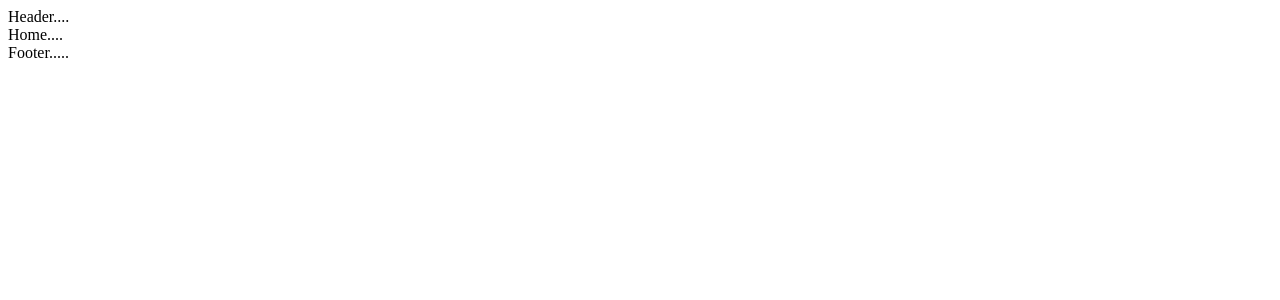
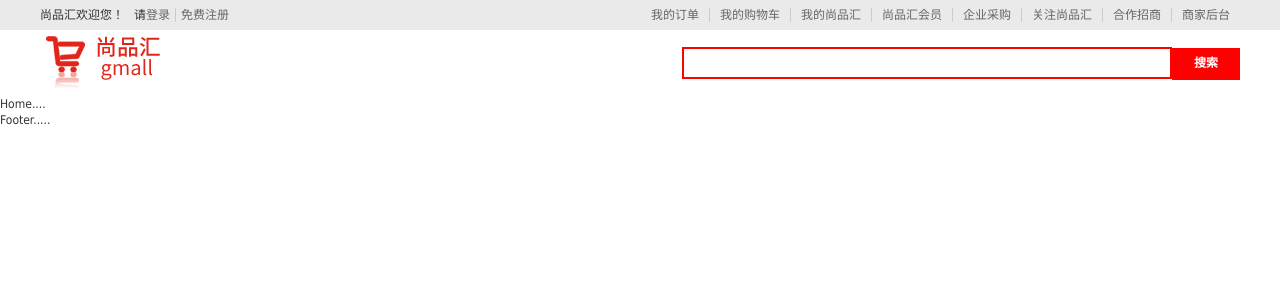
Before and after one commit to GoodGoodStudy20/pc-luxiaofan, a Vue app: page / in a window 1280 px wide. Shown: the top 300 px of the page. Built offline with nearby package versions, Linux system fonts and the light colour scheme.

Commit message:
feat:头部css样式

```diff
--- a/package.json
+++ b/package.json
@@ -18,6 +18,8 @@
     "babel-eslint": "^10.1.0",
     "eslint": "^6.7.2",
     "eslint-plugin-vue": "^6.2.2",
+    "less": "^3.12.2",
+    "less-loader": "^7.1.0",
     "vue-template-compiler": "^2.6.11"
   },
   "eslintConfig": {
--- a/src/components/Header/index.vue
+++ b/src/components/Header/index.vue
@@ -1,15 +1,116 @@
 <template>
-  <div>
-      Header....
-  </div>
+  <header class="header">
+    <div class="top">
+      <div class="container-list">
+        <div class="login-list">
+          <p>尚品汇欢迎您！</p>
+          <p>
+            <span>请</span>
+            <a href="" class="login-list-login">登录</a>
+            <a href="" class="login-list-register">免费注册</a>
+          </p>
+        </div>
+        <div class="type-list">
+          <a href="">我的订单</a>
+          <a href="">我的购物车</a>
+          <a href="">我的尚品汇</a>
+          <a href="">尚品汇会员</a>
+          <a href="">企业采购</a>
+          <a href="">关注尚品汇</a>
+          <a href="">合作招商</a>
+          <a href="">商家后台</a>
+        </div>
+      </div>
+    </div>
+    <div class="bottom">
+        <div class="bottom-logo">
+          <a href=""><img src="./images/logo.png"/></a>
+        </div>
+        <div class="bottom-search">
+            <form>
+          <input type="text" />
+          <button>搜索</button>
+          </form>
+        </div>
+      </div>
+  </header>
 </template>
 
 <script>
 export default {
-name:"Header",
-}
+  name: "Header",
+};
 </script>
 
 <style lang="less">
+.header {
+  min-width: 1200px;
+}
+.top{
+background-color: #eaeaea;
+}
+.container-list {
+  width: 1200px;
+  height: 30px;
+  line-height: 30px;
+  margin: 0 auto;
+  display: flex;
+  justify-content: space-between;
+}
+.login-list {
+  display: flex;
+  span {
+    padding-left: 10px;
+  }
+}
+.login-list-login {
+  border-right: 1px solid #ccc;
+  padding-right: 5px;
+}
+.login-list-register {
+  padding: 5px;
+}
+.type-list {
+  a {
+    padding-left: 10px;
+    padding-right: 10px;
+    height: 20px;
+    box-sizing: border-box;
+    border-right: 1px solid #ccc;
+  }
+  a:nth-of-type(8) {
+    border: none;
+  }
+}
+.bottom{
+    width: 1200px;
+    height: 67px;
+    margin: 0 auto;
+    background-color: #fff;
+    display: flex;
+    justify-content: space-between;
+    align-items: center;
+    img{
+        height: 56px;
+    }
+}
+.bottom-search{
+    input{
+        width: 490px;
+        height: 32px;
+        border: 2px solid red;
+        box-sizing: border-box;
+        outline: none;
+    }
+    button{
+        width: 68px;
+        height: 32px;
+        color: #fff;
+        font-weight: bold;
+        background-color: red;
+        border: none;
+        outline: none;
 
+    }
+}
 </style>
--- a/src/main.js
+++ b/src/main.js
@@ -1,6 +1,7 @@
 import Vue from 'vue'
 import App from './App.vue'
 import router from "./router"
+import "./styles/reset.css"
 Vue.config.productionTip = false
 
 new Vue({
--- /dev/null
+++ b/src/styles/reset.css
@@ -0,0 +1,76 @@
+
+/* 清除内外边距 */
+body, h1, h2, h3, h4, h5, h6, hr, p, blockquote,
+dl, dt, dd, ul, ol, li,
+pre,
+fieldset, lengend, button, input, textarea,
+th, td {
+    margin: 0;
+    padding: 0;
+}
+
+/* 设置默认字体 */
+body,
+button, input, select, textarea { /* for ie */
+    /*font: 12px/1 Tahoma, Helvetica, Arial, "宋体", sans-serif;*/
+    font: 12px/1.3 "Microsoft YaHei",Tahoma, Helvetica, Arial, "\5b8b\4f53", sans-serif; /* 用 ascii 字符表示，使得在任何编码下都无问题 */
+    color: #333;
+}
+
+
+h1 { font-size: 18px; /* 18px / 12px = 1.5 */ }
+h2 { font-size: 16px; }
+h3 { font-size: 14px; }
+h4, h5, h6 { font-size: 100%; }
+
+address, cite, dfn, em, var, i{ font-style: normal; } /* 将斜体扶正 */
+b, strong{ font-weight: normal; } /* 将粗体扶细 */
+code, kbd, pre, samp, tt { font-family: "Courier New", Courier, monospace; } /* 统一等宽字体 */
+small { font-size: 12px; } /* 小于 12px 的中文很难阅读，让 small 正常化 */
+
+/* 重置列表元素 */
+ul, ol { list-style: none; }
+
+/* 重置文本格式元素 */
+a { text-decoration: none; color: #666;}
+
+
+/* 重置表单元素 */
+legend { color: #000; } /* for ie6 */
+fieldset, img { border: none; }
+button, input, select, textarea {
+    font-size: 100%; /* 使得表单元素在 ie 下能继承字体大小 */
+}
+
+/* 重置表格元素 */
+table {
+    border-collapse: collapse;
+    border-spacing: 0;
+}
+
+/* 重置 hr */
+hr {
+    border: none;
+    height: 1px;
+}
+.clearFix::after{
+	content:"";
+	display: block;
+	clear:both;
+}
+/* 让非ie浏览器默认也显示垂直滚动条，防止因滚动条引起的闪烁 */
+html { overflow-y: scroll; }
+
+a:link:hover{
+    color : rgb(79, 76, 212) !important;
+    text-decoration: underline;
+}
+
+/* 清除浮动 */
+.clearfix::after {
+    display: block;
+    height: 0;
+    content: "";
+    clear: both;
+    visibility: hidden;
+}
```
Also changed, not shown: src/components/Header/images/logo.png (added), 1 other file (tests, documents, lock files or other folders).
